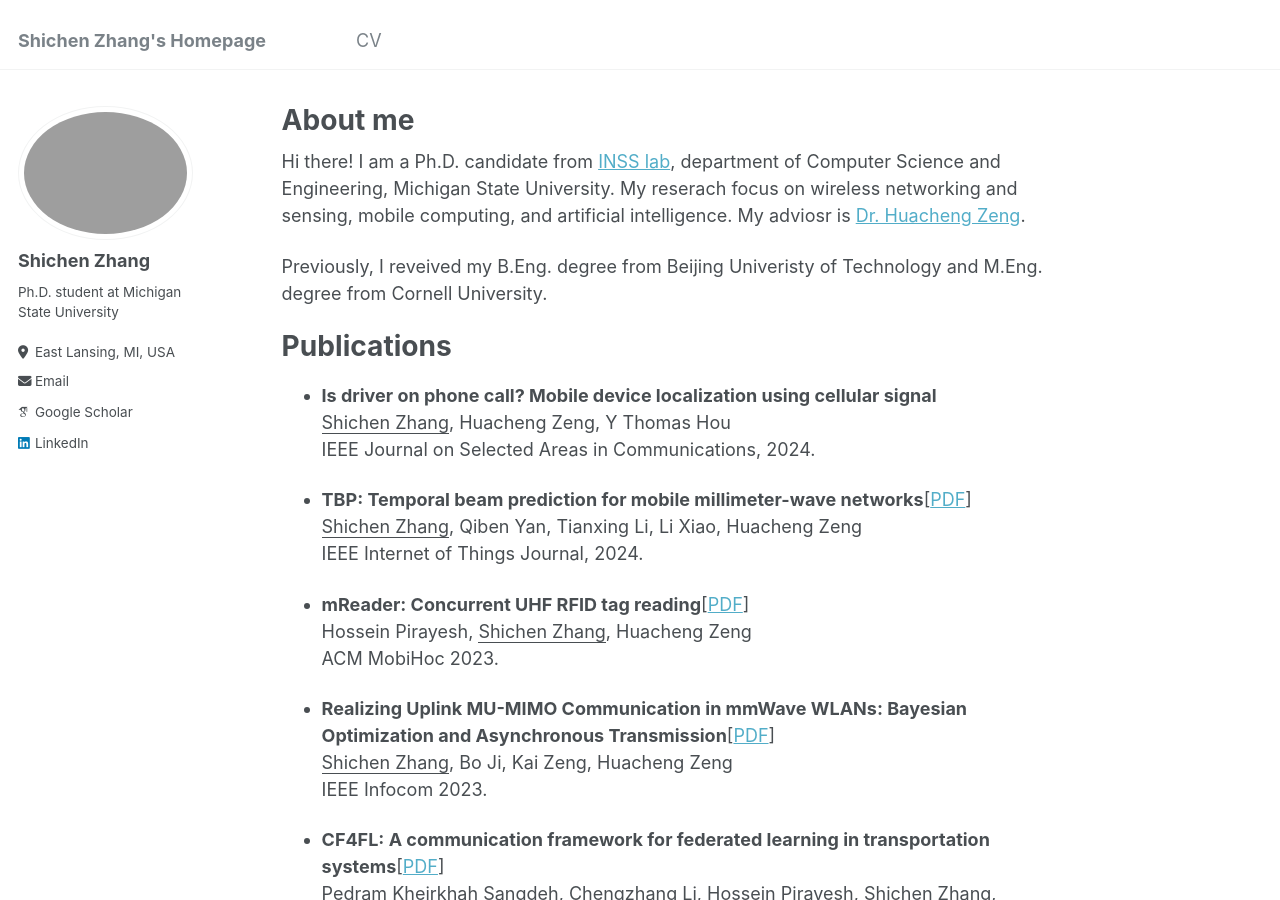
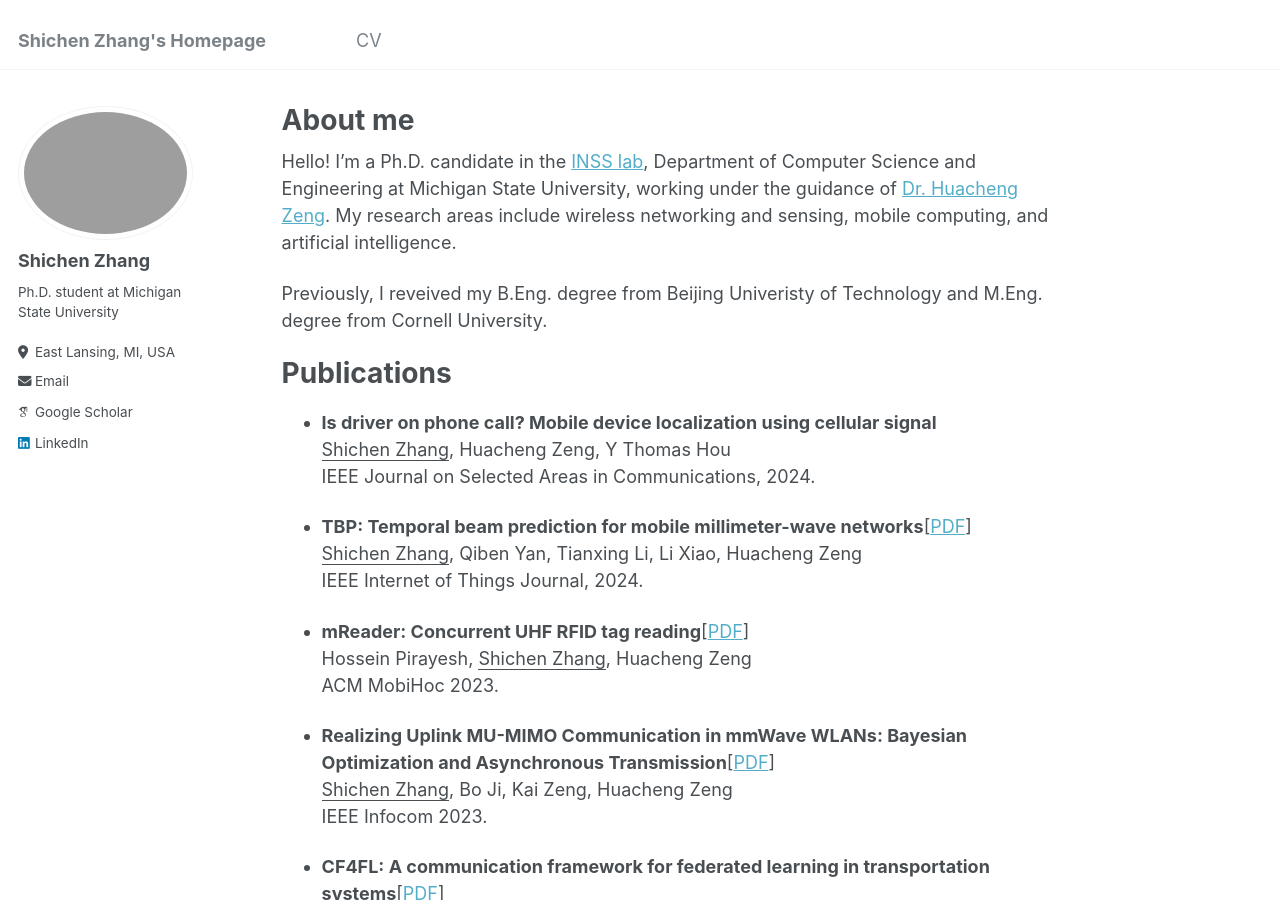
Before and after one commit to sczhang6/sczhang6.github.io, a Jekyll site: the page built from _pages/about.md, in a window 1280 px wide and 900 px high. Built offline with Jekyll 4.4.1, drawn with Linux system fonts in a browser that asks for light colours; some web fonts are replaced.

Commit message:
intro change

```diff
--- a/_pages/about.md
+++ b/_pages/about.md
@@ -7,7 +7,7 @@ redirect_from:
   - /about.html
 ---
 
-Hi there! I am a Ph.D. candidate from [INSS lab](https://inss.egr.msu.edu), department of Computer Science and Engineering, Michigan State University. My reserach focus on wireless networking and sensing, mobile computing, and artificial intelligence. My adviosr is [Dr. Huacheng Zeng](https://inss.egr.msu.edu/team.html).
+Hello! I'm a Ph.D. candidate in the [INSS lab](https://inss.egr.msu.edu), Department of Computer Science and Engineering at Michigan State University, working under the guidance of [Dr. Huacheng Zeng](https://inss.egr.msu.edu/team.html). My research areas include wireless networking and sensing, mobile computing, and artificial intelligence.
 
 Previously, I reveived my B.Eng. degree from Beijing Univeristy of Technology and M.Eng. degree from Cornell University.
 
```
